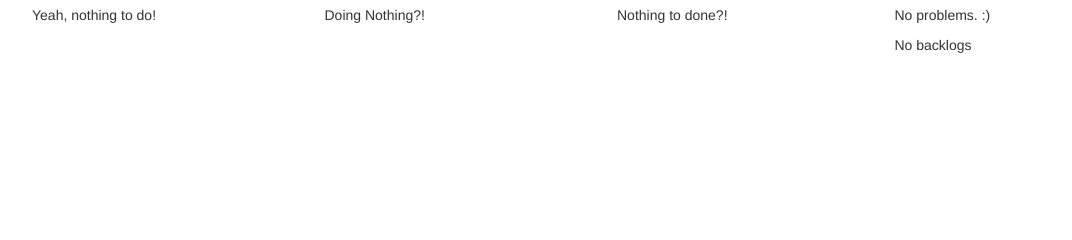
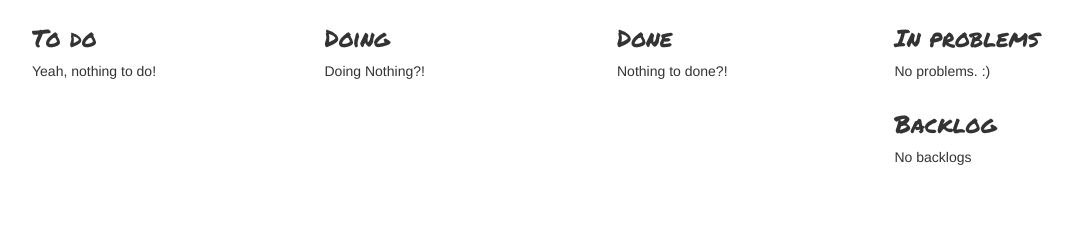
Before and after one commit to OpenSourceSag/django-dash2013, a Django app: template scrum/templates/scrum/sprint.html in a window 1280 px wide. Shown: the part 128-368 px from the top of the page, without its empty margins (38-1110 px from the left). Run offline with Django 3.2, Linux system fonts and the light colour scheme; the template is opened without the code that fills it, so the values that code supplies are empty.

Commit message:
Section titles in the sprint page

```diff
--- a/scrum/templates/scrum/sprint.html
+++ b/scrum/templates/scrum/sprint.html
@@ -10,6 +10,7 @@
     </header>
     <div class="row">
         <section id=todo class="col-sm-3">
+            <h3 class="title_font">{% trans 'To do' %}</h3>
             <ul>
                 {% for todo in todos %}
                     <li><div data-id={{ todo.id }} class="post-it text_font">{{ todo.title }}</div></li>
@@ -20,6 +21,7 @@
         </section>
 
         <section id=doing class="col-sm-3">
+            <h3 class="title_font">{% trans 'Doing' %}</h3>
             <ul>
                 {% for doing in doings %}
                     <li><div data-id={{ doing.id }} class="post-it text_font">{{doing}}"</div></li>
@@ -30,6 +32,7 @@
         </section>
 
         <section id=done class="col-sm-3">
+            <h3 class="title_font">{% trans 'Done' %}</h3>
             <ul>
                 {% for done in dones %}
                     <li><div data-id={{ done.id }} class="post-it text_font">{{done}}"</div></li>
@@ -41,6 +44,7 @@
 
         <div id=bugs_backlogs class="col-sm-3">
             <section id=bug class="row">
+                <h3 class="title_font">{% trans 'In problems' %}</h3>
                 <ul>
                    {% for bug in bugs %}
                         <li><div data-id={{ bug.id }} class="post-it text_font">{{bug}}"</div></li>
@@ -50,6 +54,7 @@
                 </ul>
             </section>
             <section id=backlog class="row">
+                <h3 class="title_font">{% trans 'Backlog' %}</h3>
                 <ul>
                     {% for backlog in backlogs %}
                         <li><div data-id={{ backlog.id }} class="post-it text_font">{{backlog}}"</div></li>
```
